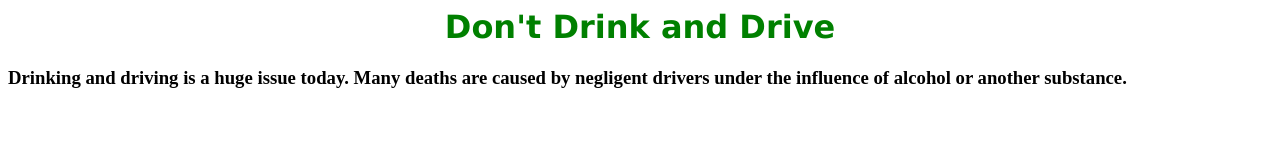
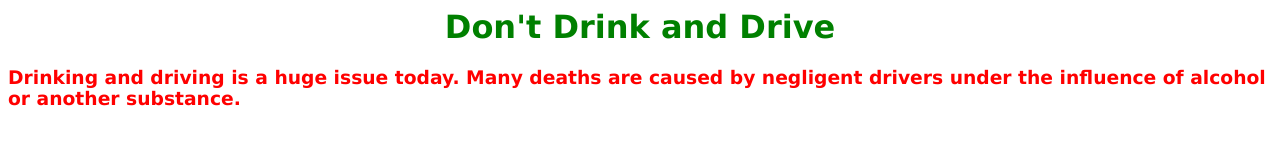
Before and after one commit to TeddyDavidson/SQLFantasy, a plain HTML site: page index.html in a window 1280 px wide. Drawn offline with Linux system fonts and the light colour scheme.

Commit message:
Update style.css

```diff
--- a/style.css
+++ b/style.css
@@ -7,4 +7,8 @@
     font-family: "Verdana";
       color: Green;
 }
+h3 {
+    font-family: "Verdana";
+      color: Red;
+}
   </style>
```
